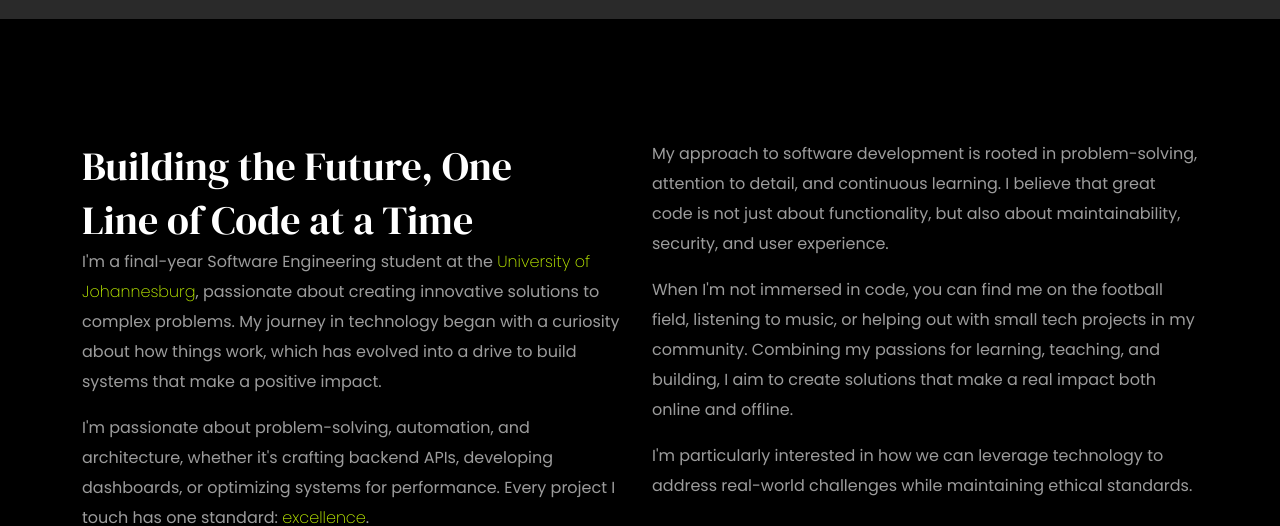
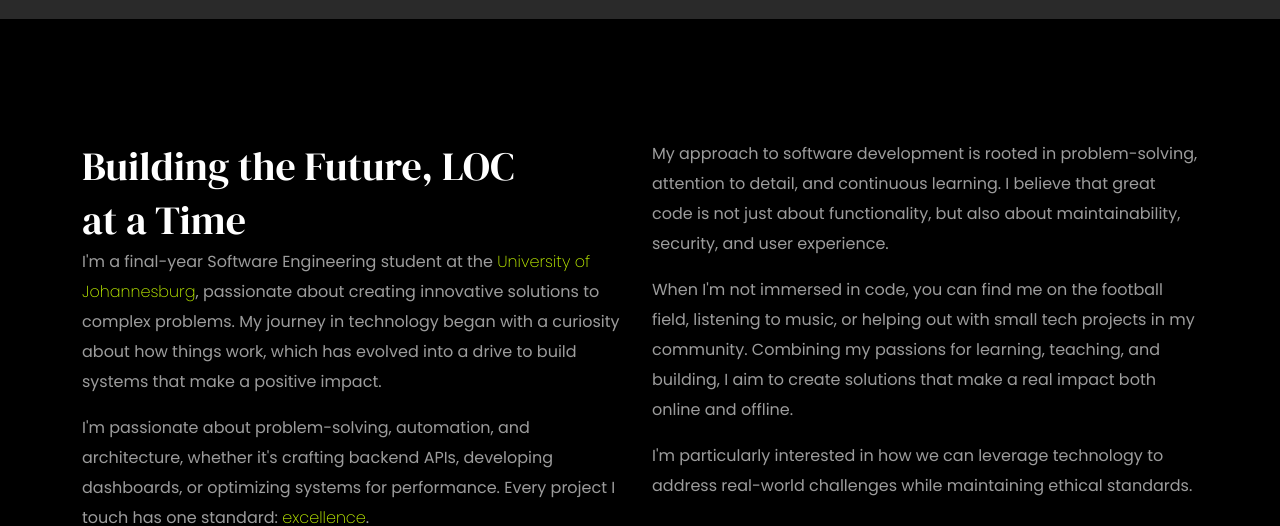
Before and after one commit to briansokhela/mysite, a plain HTML site: page index.html in a window 1280 px wide. Shown: the part 920-1446 px from the top of the page. Drawn offline with nearby package versions, Linux system fonts and the light colour scheme; a web font is replaced by a local one.

Commit message:
Update index.html

```diff
--- a/index.html
+++ b/index.html
@@ -154,7 +154,7 @@
             font-weight: 500;
         }
     </style>
-    <title>Brian Sokhela - Software Engineer Aspirant</title>
+    <title>Brian Sokhela - Software Engineer</title>
   </head>
   <body>
     <header class="ds-header">
@@ -195,7 +195,7 @@
       <div class="container">
           <div class="row">
               <div class="col-12 col-sm-12 col-md-6 col-lg-6 col-xl-6 col-xxl-6">
-                <h2>Building the Future, One Line of Code at a Time</h2>
+                <h2>Building the Future, LOC at a Time</h2>
                 <p>I'm a final-year Software Engineering student at the <span>University of Johannesburg</span>, passionate about creating innovative solutions to complex problems. My journey in technology began with a curiosity about how things work, which has evolved into a drive to build systems that make a positive impact.
 
                 </p><p>I'm passionate about problem-solving, automation, and architecture, whether it's crafting backend APIs, developing dashboards, or optimizing systems for performance. Every project I touch has one standard: <span>excellence</span>.
```
